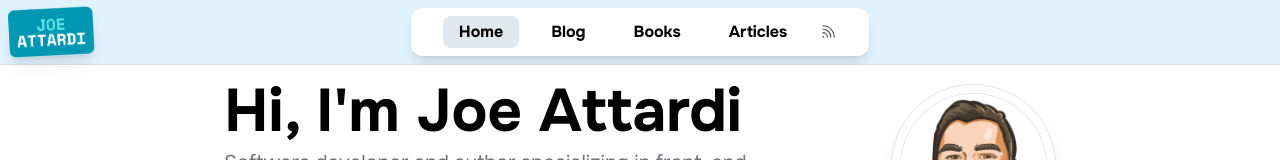
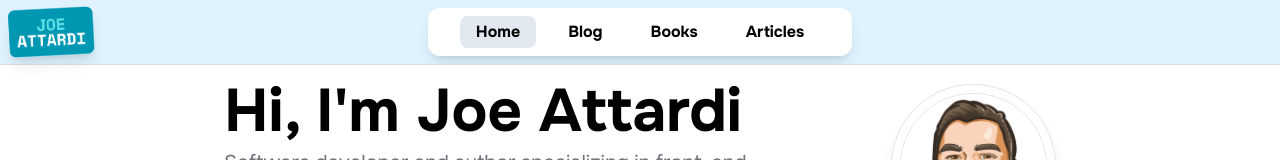
Before and after one commit to joeattardi/joeattardi-com-nextjs, a Next.js app: page / in a window 1280 px wide. Shown: the top 160 px of the page. Built offline with nearby package versions, Linux system fonts and the light colour scheme.

Commit message:
remove ugly RSS links

```diff
--- a/src/components/MobileNav.tsx
+++ b/src/components/MobileNav.tsx
@@ -39,16 +39,6 @@ export default function MobileNav() {
                             <MobileNavItem href="/blog" onClick={handleClose}>Blog</MobileNavItem>
                             <MobileNavItem href="/books" onClick={handleClose}>Books</MobileNavItem>
                             <MobileNavItem href="/articles" onClick={handleClose}>Articles</MobileNavItem>
-                            <li>
-                                <a
-                                    href="/rss.xml"
-                                    className="block px-4 py-2 text-zinc-600 hover:text-blue-600 transition-colors flex items-center gap-2"
-                                    onClick={handleClose}
-                                >
-                                    <PiRss className="text-lg" />
-                                    RSS Feed
-                                </a>
-                            </li>
                         </ul>
                     </motion.div>
                 )}
--- a/src/components/Nav.tsx
+++ b/src/components/Nav.tsx
@@ -1,6 +1,5 @@
+import MobileNav from './MobileNav';
 import NavLink from './NavLink';
-import MobileNav from './MobileNav';
-import { PiRss } from 'react-icons/pi';
 
 export default function Nav() {
     return (
@@ -11,16 +10,6 @@ export default function Nav() {
                     <NavLink href="/blog">Blog</NavLink>
                     <NavLink href="/books">Books</NavLink>
                     <NavLink href="/articles">Articles</NavLink>
-                    <li>
-                        <a
-                            href="/rss.xml"
-                            className="text-zinc-600 hover:text-blue-600 transition-colors flex items-center gap-1"
-                            title="RSS Feed"
-                        >
-                            <PiRss className="text-lg" />
-                            <span className="sr-only">RSS Feed</span>
-                        </a>
-                    </li>
                 </ul>
             </nav>
             <MobileNav />
```
